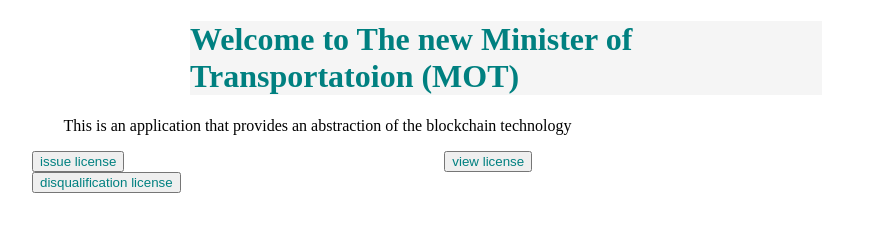
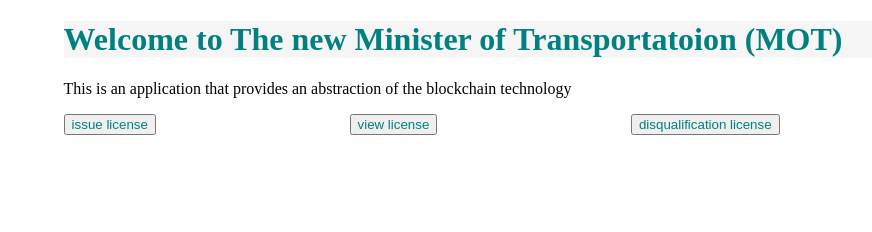
Before and after one commit to elon-avisror/minister-of-transportation, a plain HTML site: page api/index.html in a window 1280 px wide. Shown: the whole page, without its empty margins (134-1006 px from the left). Drawn offline with Linux system fonts and the light colour scheme.

Commit message:
start working on the api

```diff
--- a/view/style.css
+++ b/view/style.css
@@ -8,8 +8,8 @@ p {
 h1 {
     color: teal;
     background-color: whitesmoke;
-    margin-left: 25%;
-    margin-right: 25%;
+    margin-left: 15%;
+    margin-right: 15%;
 }
 
 nav {
@@ -18,6 +18,5 @@ nav {
 
 .button {
     color: teal;
-    margin-left: 12.5%;
-    margin-right: 12.5%;
+    margin-left: 15%;
 }
```
Also changed, not shown: api/index.js (+0 -10 lines), README.md, 1 other file.
